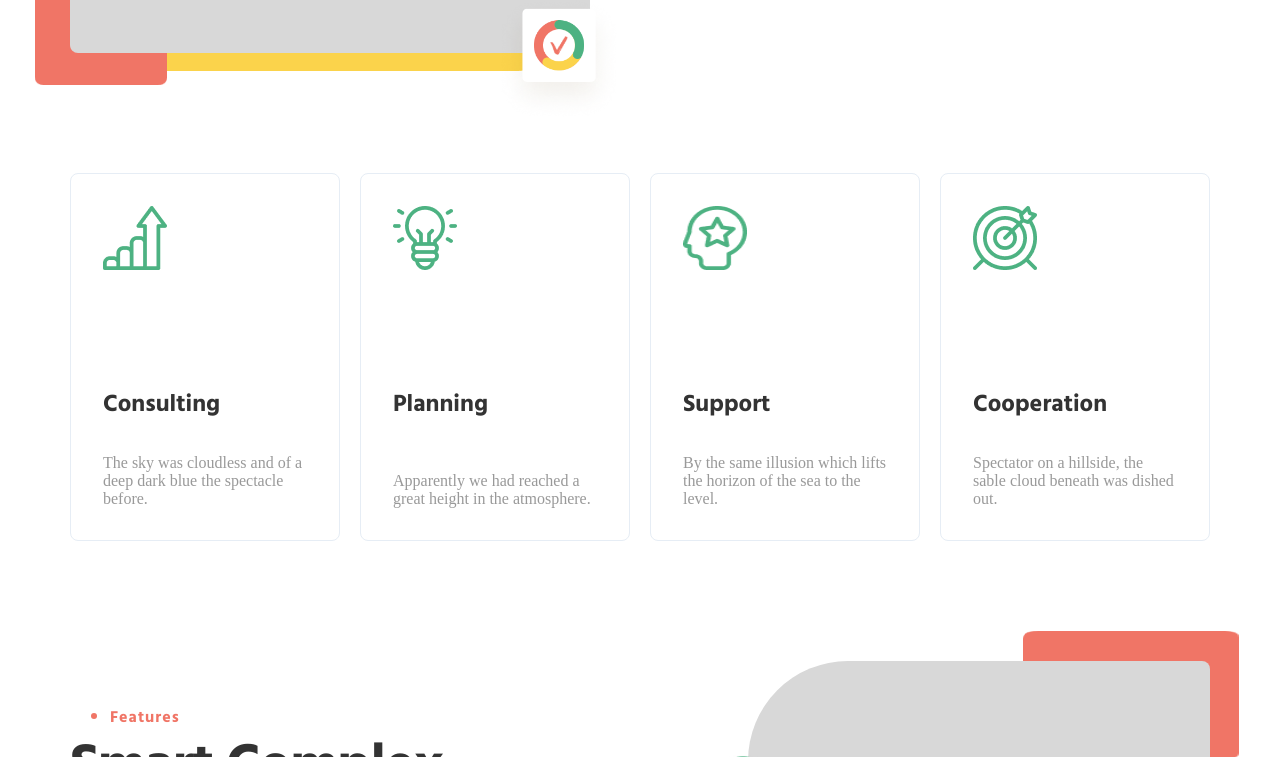
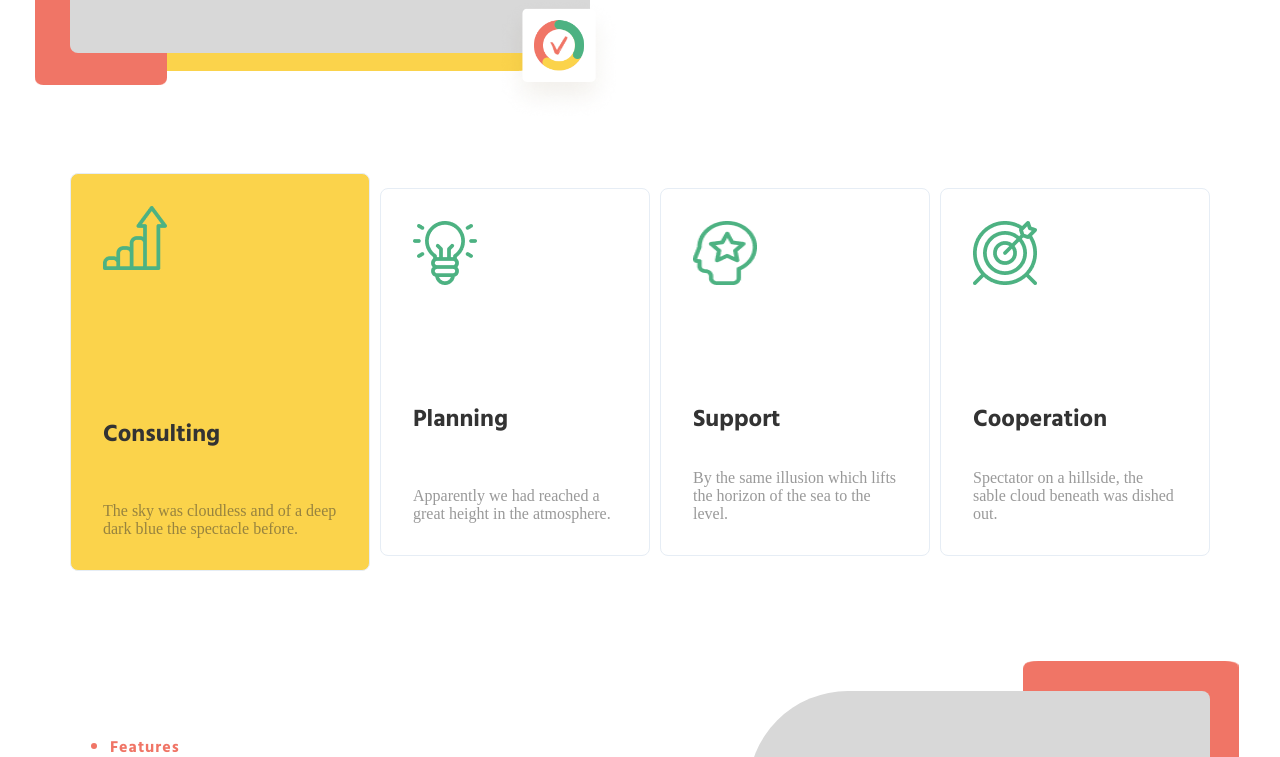
Before and after one commit to hellen-Tchovelidze/Company-Landing-Page, a plain HTML site: page index.html in a window 1280 px wide. In both pictures the pointer is over the element 205 px from the left and 1580 px from the top of the page. Shown: the part 1223-1980 px from the top of the page. Drawn offline with nearby package versions, Linux system fonts and the light colour scheme.

Commit message:
feat(markup): created hover

```diff
--- a/style.css
+++ b/style.css
@@ -312,6 +312,12 @@ section {
   background-color: #ffffff;
 }
 
+.box_list:hover{
+  width: 300px;
+  height: 398px;
+  background-color: #FBD34B;
+
+}
 .img_icone_list {
   display: flex;
   justify-content: start;
@@ -326,6 +332,7 @@ section {
   flex-direction: column;
   height: 120px;
 }
+
 
 .sec_list_heading {
   color: #333;
```
